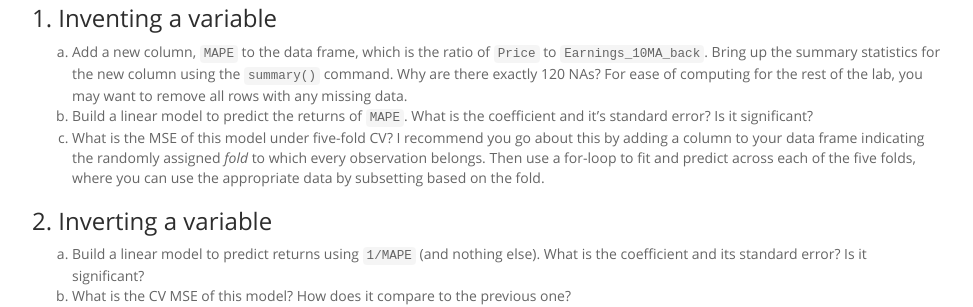
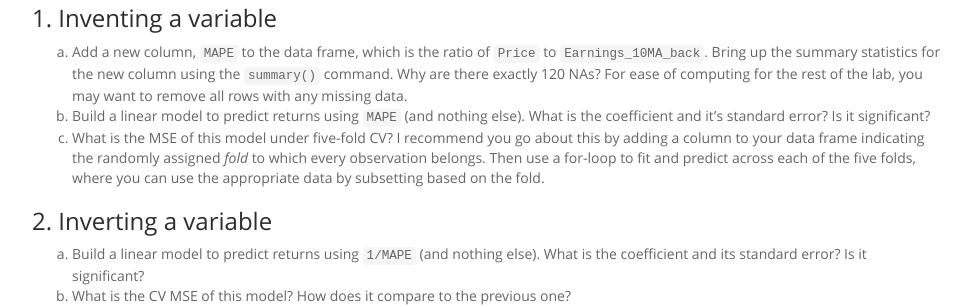
Before and after one commit to andrewpbray/math-243-spring-2016, a Jekyll site: the page assets/week-07/lab-5.html, which Jekyll copies as it is, in a window 1280 px wide. Shown: the part 498-805 px from the top of the page, without its empty margins (153-1126 px from the left). Built offline with Jekyll 4.4.1, drawn with Linux system fonts in a browser that asks for light colours; formulas are drawn with MathJax 3.

Commit message:
fix typo

```diff
--- a/assets/week-07/lab-5.Rmd
+++ b/assets/week-07/lab-5.Rmd
@@ -30,7 +30,7 @@ The dataset contains the following variables:
 
 ### 1. Inventing a variable
 a. Add a new column, `MAPE` to the data frame, which is the ratio of `Price` to `Earnings_10MA_back`. Bring up the summary statistics for the new column using the `summary()` command. Why are there exactly 120 NAs? For ease of computing for the rest of the lab, you may want to remove all rows with any missing data.
-b. Build a linear model to predict the returns of `MAPE`. What is the coefficient and it's standard error? Is it significant?
+b. Build a linear model to predict returns using `MAPE` (and nothing else). What is the coefficient and it's standard error? Is it significant?
 c. What is the MSE of this model under five-fold CV? I recommend you go about this by adding a column to your data frame indicating the randomly assigned *fold* to which every observation belongs. Then use a for-loop to fit and predict across each of the five folds, where you can use the appropriate data by subsetting based on the fold.
 
 ### 2. Inverting a variable
--- a/assets/week-07/lab-5.html
+++ b/assets/week-07/lab-5.html
@@ -160,7 +160,7 @@ $(document).ready(function () {
 <h3>1. Inventing a variable</h3>
 <ol style="list-style-type: lower-alpha">
 <li>Add a new column, <code>MAPE</code> to the data frame, which is the ratio of <code>Price</code> to <code>Earnings_10MA_back</code>. Bring up the summary statistics for the new column using the <code>summary()</code> command. Why are there exactly 120 NAs? For ease of computing for the rest of the lab, you may want to remove all rows with any missing data.</li>
-<li>Build a linear model to predict the returns of <code>MAPE</code>. What is the coefficient and it’s standard error? Is it significant?</li>
+<li>Build a linear model to predict returns using <code>MAPE</code> (and nothing else). What is the coefficient and it’s standard error? Is it significant?</li>
 <li>What is the MSE of this model under five-fold CV? I recommend you go about this by adding a column to your data frame indicating the randomly assigned <em>fold</em> to which every observation belongs. Then use a for-loop to fit and predict across each of the five folds, where you can use the appropriate data by subsetting based on the fold.</li>
 </ol>
 </div>
```
